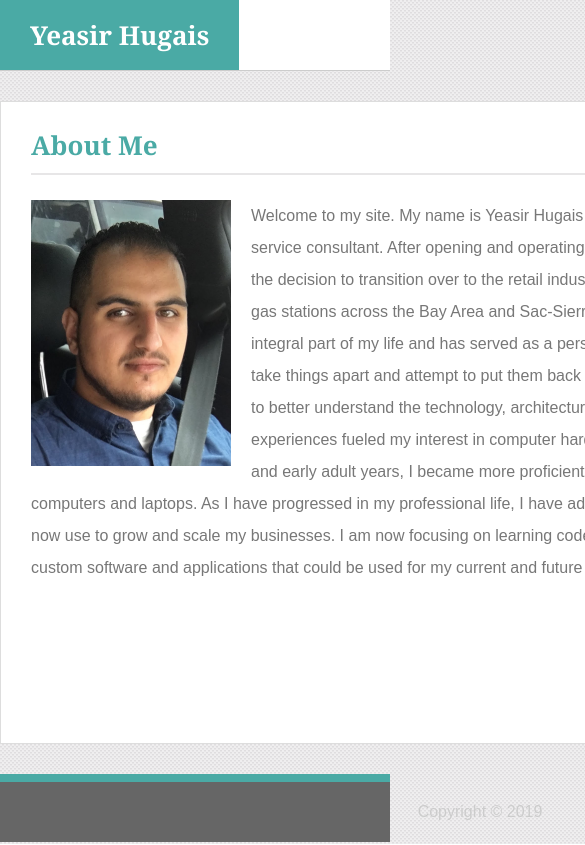
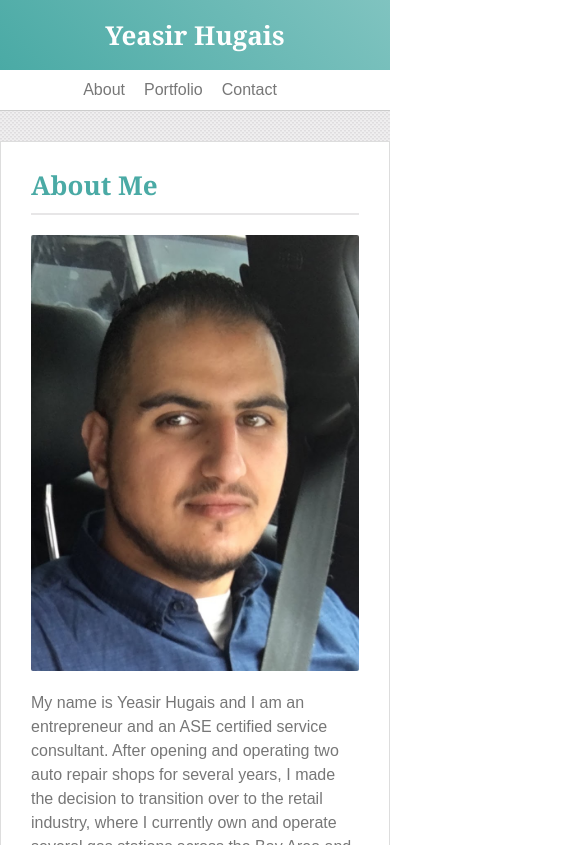
Before and after one commit to yeasir01/Portfolio, a plain HTML site: page index.html in a window 390 px wide. Shown: the top 845 px of the page, 585 px wide, since content can reach past the window. Drawn offline with Linux system fonts and the light colour scheme.

Commit message:
added media queries to make site responsive

```diff
--- a/assets/css/reset.css
+++ b/assets/css/reset.css
@@ -1,8 +1,3 @@
-/* http://meyerweb.com/eric/tools/css/reset/
-   v2.0 | 20110126
-   License: none (public domain)
-*/
-
 html, body, div, span, applet, object, iframe,
 h1, h2, h3, h4, h5, h6, p, blockquote, pre,
 a, abbr, acronym, address, big, cite, code,
--- a/assets/css/style.css
+++ b/assets/css/style.css
@@ -1,6 +1,6 @@
-body{
+body, html{
     background: url(../images/bg.png);
-    height: 100vh;
+    height: 100%;
 }
 
 h1, h2{
@@ -11,32 +11,28 @@ h1, h2{
 
 p, a, #button, label{
     font-family: Arial, 'Helvetica Neue', Helvetica, 'sans-serif';
-    color: #777777;
+    color: #777;
 }
 
 p{
-    line-height: 2;
+    line-height: 1.5;
 }
 
 header{
     background-color: #fff;
-    height: 70px;
-    border-bottom: 1.5px solid #cccccc;
-}
-
-#hd-container{
-    line-height: 70px;
+    border-bottom: 1.5px solid #ccc;
+    min-height: 70px;
 }
 
 .container{
     box-sizing: border-box;
-    width: 960px;
+    max-width: 960px;
     margin: auto;
-    min-height: calc(100% - 201px);
 }
 
 #text-logo{
     float: left;
+    line-height: 70px;
     background-color: #4aaaa5;
     padding: 0 30px;
     text-decoration: none;
@@ -44,8 +40,8 @@ header{
 }
 
 ul{
-    list-style: none;
     float: right;
+    line-height: 70px;
 }
 
 ul li{
@@ -65,28 +61,30 @@ ul a:hover{
     color: #4aaaa5;
 }
 
-img{
+.hp-img{
+    float: left;
     width: 200px;
     height: auto;
-    float: left;
-    margin: 0 20px 20px 0;
+    margin: 5px 20px 20px 0;
+    border-radius: 2px;
 }
 
-#sec-container{
+#art-container{
     background-color: #fff;
     padding: 30px;
     margin: 30px auto;
-    border: 1px solid #dddddd;
-    overflow: auto;
+    border: 1px solid #ddd;
+    overflow: none;
+    min-height: calc(100% - 201.5px);
 }
 
-#sec-container h1{
+#art-container h1{
     color: #4aaaa5;
     margin-bottom: 15px;
 }
 
-#sec-container hr{
-    margin-bottom: 25px;
+#art-container hr{
+    margin-bottom: 20px;
     border: 1.5px solid #e7e6e7;
 }
 
@@ -102,6 +100,8 @@ input{
     border: 1px solid #e7e6e7;
     line-height: 28px;
     font-size: 16px;
+    padding: 0 5px;
+    box-sizing: border-box;
 }
 
 textarea{
@@ -111,15 +111,19 @@ textarea{
     line-height: 26px;
     font-size: 16px;
     border: 1px solid #e7e6e7;
+    padding: 0 5px;
+    box-sizing: border-box;
 }
 
 #button{
+    display: block;
     width: 100px;
     height: 40px;
     margin-top: 20px;
     background-color: #4aaaa5;
     color: #fff;
     border: none;
+    border-radius: 3px;
 }
 
 #button:hover{
@@ -168,5 +172,56 @@ footer{
 
 footer p{
     line-height: 60px;
-    color: #cccccc;
+    color: #ccc;
 }
+
+@media only screen and (max-width: 1034px) {
+    ul li:last-child{
+        margin-right: 30px;
+    }
+}
+
+@media only screen and (max-width: 743px) {
+    .container{
+        width: 100%;
+    }
+
+    #text-logo{
+        float: none;
+        display: block;
+        height: 70px;
+        line-height: 70px;
+        text-align: center;
+        background: linear-gradient(45deg, rgba(74, 170, 165, 1), rgba(74, 170, 165,.7));
+    }
+
+    ul{
+        float: none;
+        text-align: center;
+        background-color: #fff;
+        line-height: 40px;
+    }
+
+    .hp-img{
+        display: block;
+        width: 100%;
+        height: auto;
+        float: none;
+        margin: 0 auto 20px auto;
+    }
+
+    .gallery{
+        display: block;
+        width: 100%;
+        height: auto;
+        margin: 0 auto 30px auto;
+    }
+
+    .gallery:last-child{
+        margin-bottom: 0;
+    }
+
+    #button{
+        width: 100%;
+    }
+}
--- a/index.html
+++ b/index.html
@@ -1,5 +1,6 @@
 <!DOCTYPE html>
 <html lang="en-us">
+
 <head>
     <meta charset="UTF-8">
     <meta name="viewport" content="width=device-width, initial-scale=1.0">
@@ -7,9 +8,10 @@
     <link rel="stylesheet" type="text/css" href="./assets/css/style.css">
     <title>Yeasir H | About Me</title>
 </head>
+
 <body>
     <Header>
-        <div id="hd-container" class="container">
+        <div class="container">
             <a id="text-logo" href="index.html">
                 <h2>Yeasir Hugais</h2>
             </a>
@@ -24,11 +26,12 @@
         </div>
     </Header>
 
-    <section id="sec-container" class="container">
+    <main id="art-container" class="container">
+        <section>
             <h1>About Me</h1>
             <hr>
-        <img src="./assets/images/MyPhoto.jpg" alt="A picture of myself">
-        <p>Welcome to my site. My name is Yeasir Hugais and I am an entrepreneur
+            <img src="./assets/images/MyPhoto.jpg" alt="A picture of myself" class="hp-img">
+            <p> My name is Yeasir Hugais and I am an entrepreneur
                 and an ASE certified service consultant. After opening and operating two auto
                 repair shops for several years, I made the decision to transition over to
                 the retail industry, where I currently own and operate several gas stations
@@ -45,10 +48,14 @@
                 use those skills to develop custom software and applications that could be used
                 for my current and future business opportunities.</p>
         </section>
+    </main>
 
     <footer>
-        <p class="container">Copyright &copy; 2019</p>
+        <div class="container">
+            <p>Copyright &copy; 2019</p>
+        </div>
     </footer>
 
 </body>
+
 </html>
```
Also changed, not shown: contacts.html (+7 -4 lines), portfolio.html (+9 -3 lines). Lines whose indentation alone changed are shown as unchanged.
